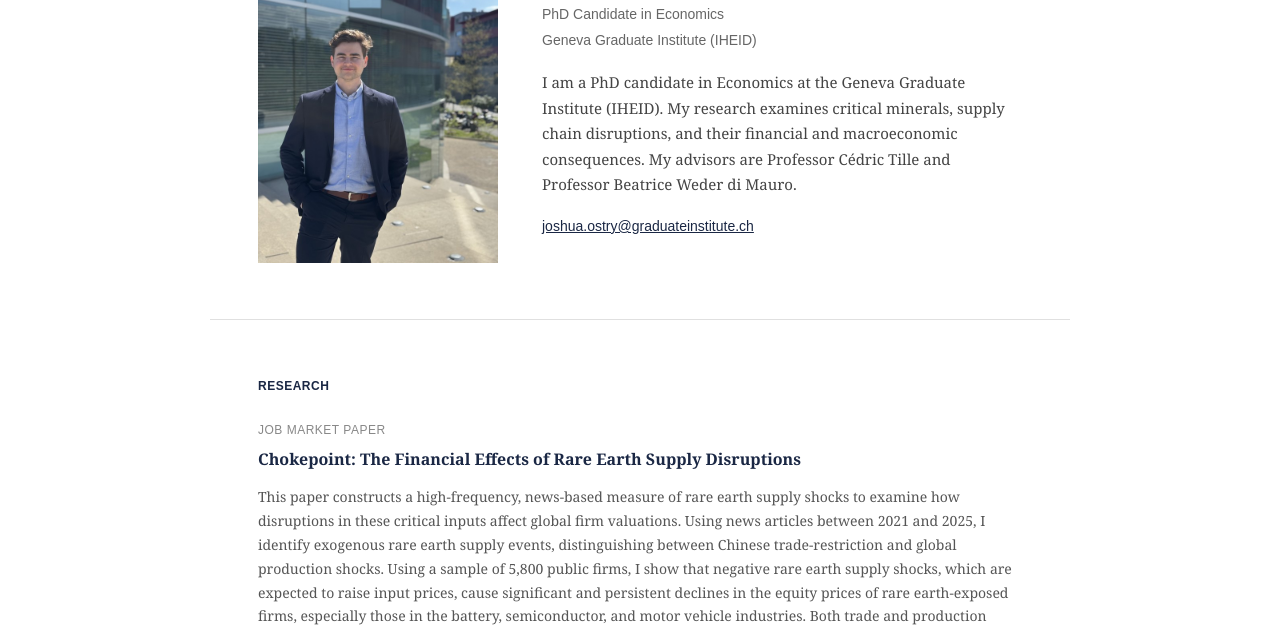
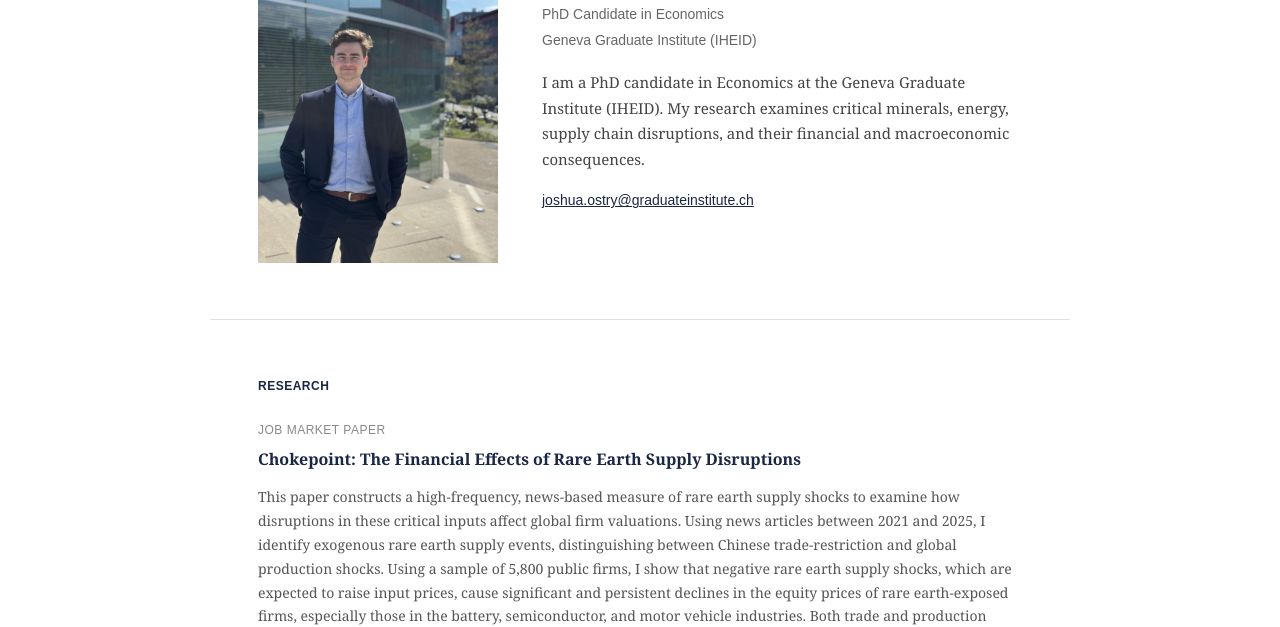
Before and after one commit to joshuaostry/joshuaostry.github.io, a plain HTML site: page index.html in a window 1280 px wide. Shown: the part 175-802 px from the top of the page. Drawn offline with Linux system fonts and the light colour scheme.

Commit message:
Add files via upload

```diff
--- a/index.html
+++ b/index.html
@@ -34,9 +34,8 @@
             <p class="subtitle">Geneva Graduate Institute (IHEID)</p>
             <p class="bio-text">
                 I am a PhD candidate in Economics at the Geneva Graduate Institute (IHEID).
-                My research examines critical minerals, supply chain disruptions, and their
-                financial and macroeconomic consequences. My advisors are
-                Professor C&eacute;dric Tille and Professor Beatrice Weder di Mauro.
+                My research examines critical minerals, energy, supply chain disruptions, and their
+                financial and macroeconomic consequences.
             </p>
             <p class="bio-contact">
                 <a href="mailto:joshua.ostry@graduateinstitute.ch">joshua.ostry@graduateinstitute.ch</a>
```
